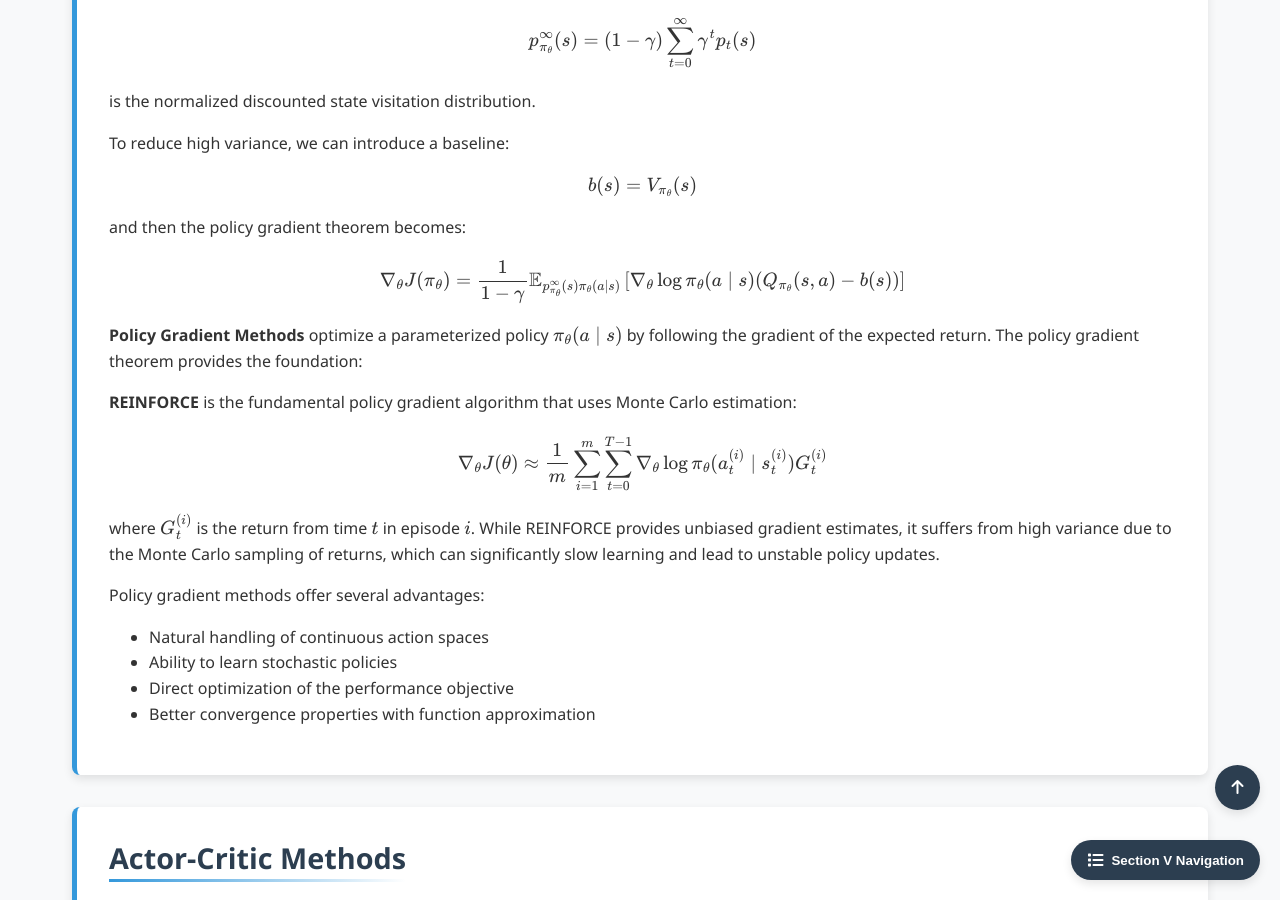
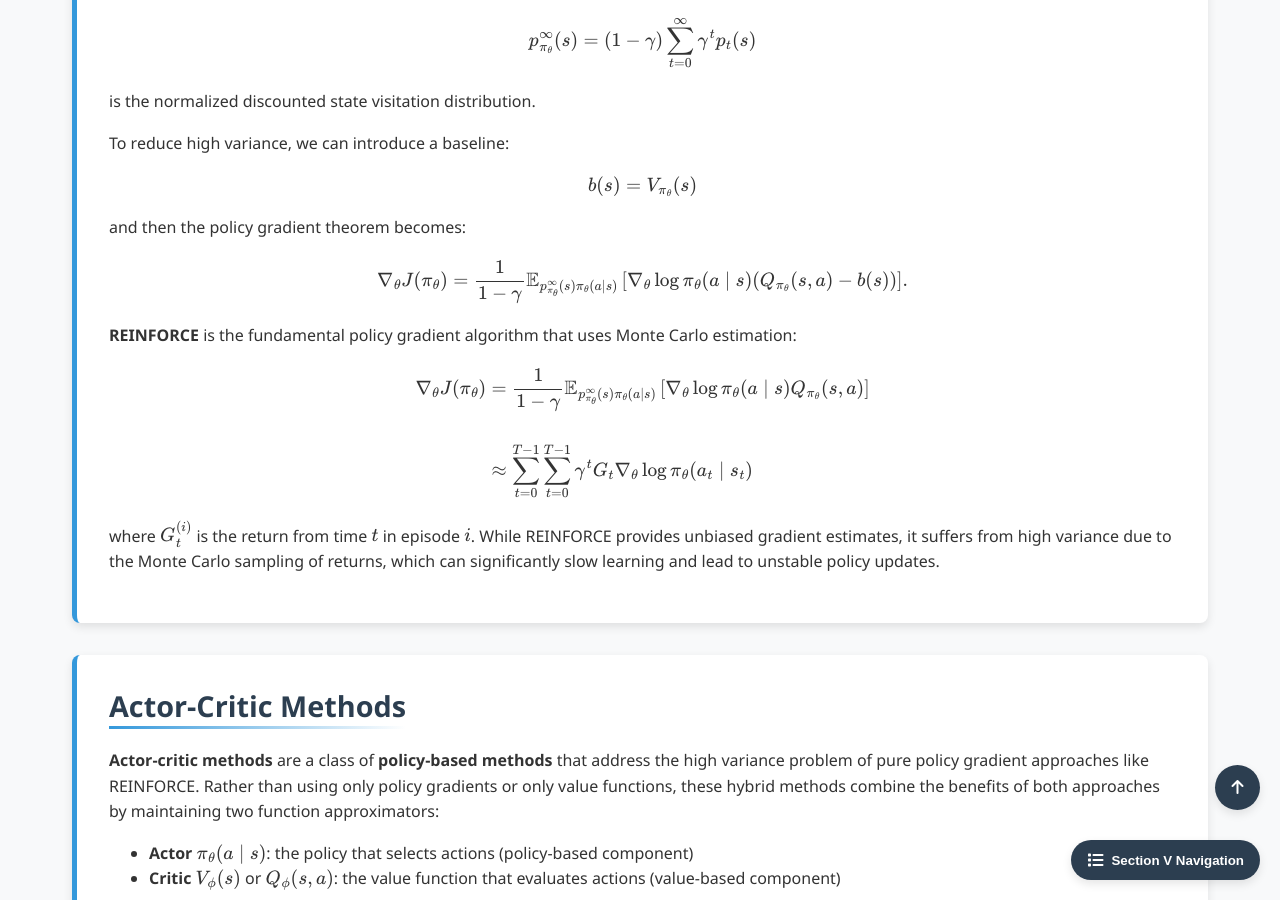
Before and after one commit to Yusukey01/yusukey01.github.io, a Jekyll site: the page built from Mathematics/Machine_learning/intro_RL.html, in a window 1280 px wide and 900 px high, scrolled down 15466 px. Built offline with Jekyll 4.4.1, drawn with Linux system fonts in a browser that asks for light colours.

Commit message:
update RL section, policy-based

```diff
--- a/Mathematics/Machine_learning/intro_RL.html
+++ b/Mathematics/Machine_learning/intro_RL.html
@@ -927,35 +927,22 @@ uses_python: false
                     and then the policy gradient theorem becomes:
                     \[
                     \nabla_{\theta}J(\pi_{\theta})
-                    = \frac{1}{1 -\gamma} \mathbb{E}_{p_{\pi_{\theta}}^{\infty}(s) \pi_{\theta}(a \mid s)} \left[ \nabla_{\theta} \log \pi_{\theta}(a \mid s) (Q_{\pi_{\theta}}(s, a) - b(s)) \right]
+                    = \frac{1}{1 -\gamma} \mathbb{E}_{p_{\pi_{\theta}}^{\infty}(s) \pi_{\theta}(a \mid s)} \left[ \nabla_{\theta} \log \pi_{\theta}(a \mid s) (Q_{\pi_{\theta}}(s, a) - b(s)) \right].
                     \]
-                </p>
-
-
-                <p>
-                    <strong>Policy Gradient Methods</strong> optimize a parameterized policy \(\pi_\theta(a \mid s)\) by following
-                    the gradient of the expected return. The policy gradient theorem provides the foundation:
-
-
                 </p>
 
                 <p>
                     <strong>REINFORCE</strong> is the fundamental policy gradient algorithm that uses Monte Carlo estimation:
                     \[
-                    \nabla_\theta J(\theta) \approx \frac{1}{m} \sum_{i=1}^m \sum_{t=0}^{T-1} \nabla_\theta \log \pi_\theta(a_t^{(i)} \mid s_t^{(i)}) G_t^{(i)}
+                    \begin{align*}
+                    \nabla_\theta J(\pi_\theta)
+                    &= \frac{1}{1 -\gamma} \mathbb{E}_{p_{\pi_{\theta}}^{\infty}(s) \pi_{\theta}(a \mid s)} \left[ \nabla_{\theta} \log \pi_{\theta}(a \mid s) Q_{\pi_{\theta}}(s, a) \right]\\\\
+                    &\approx \sum_{t=0}^{T - 1} \sum_{t=0}^{T-1} \gamma^t G_t \nabla_\theta \log \pi_\theta(a_t \mid s_t)
+                    \end{align*}
                     \]
                     where \(G_t^{(i)}\) is the return from time \(t\) in episode \(i\). While REINFORCE provides unbiased gradient estimates, it suffers from high variance due to the Monte Carlo sampling of returns, which can significantly slow learning and lead to unstable policy updates.
                 </p>
 
-                <p>
-                    Policy gradient methods offer several advantages:
-                    <ul style="padding-left: 40px;">
-                        <li>Natural handling of continuous action spaces</li>
-                        <li>Ability to learn stochastic policies</li>
-                        <li>Direct optimization of the performance objective</li>
-                        <li>Better convergence properties with function approximation</li>
-                    </ul>
-                </p>
             </section>
 
             <section id="actor-critic" class="section-content">
```
